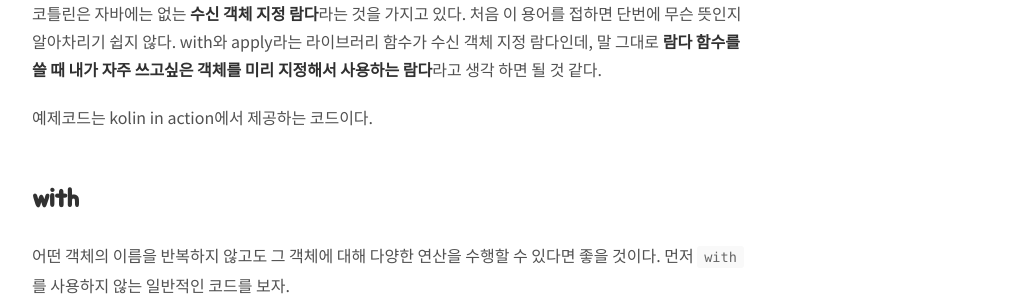
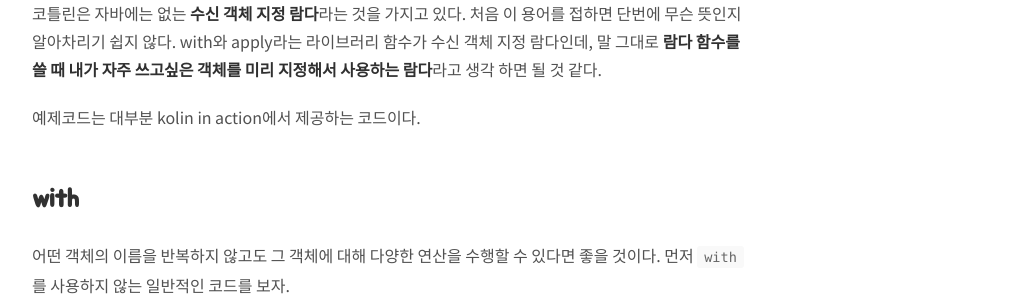
Before and after one commit to wooooooak/wooooooak.github.io, a Jekyll site: the page built from _posts/kotlin/2019-04-24-lambda_with_reciver.md, in a window 1280 px wide and 900 px high. Shown: the part 233-531 px from the top of the window, without its empty margins (248-1276 px from the left). Built offline with Jekyll 4.4.1, drawn with Linux system fonts in a browser that asks for light colours; nearby versions of some CDN libraries; some web fonts are replaced; comment, search, counter and statistics services are not loaded.

Commit message:
포스팅 수정

```diff
--- a/_posts/kotlin/2019-04-24-lambda_with_reciver.md
+++ b/_posts/kotlin/2019-04-24-lambda_with_reciver.md
@@ -8,7 +8,7 @@ comments: true
 
 코틀린은 자바에는 없는 **수신 객체 지정 람다**라는 것을 가지고 있다. 처음 이 용어를 접하면 단번에 무슨 뜻인지 알아차리기 쉽지 않다. with와 apply라는 라이브러리 함수가 수신 객체 지정 람다인데, 말 그대로 **람다 함수를 쓸 때 내가 자주 쓰고싶은 객체를 미리 지정해서 사용하는 람다**라고 생각 하면 될 것 같다.
 
-예제코드는 kolin in action에서 제공하는 코드이다.
+예제코드는 대부분 kolin in action에서 제공하는 코드이다.
 
 ## with
 
```
